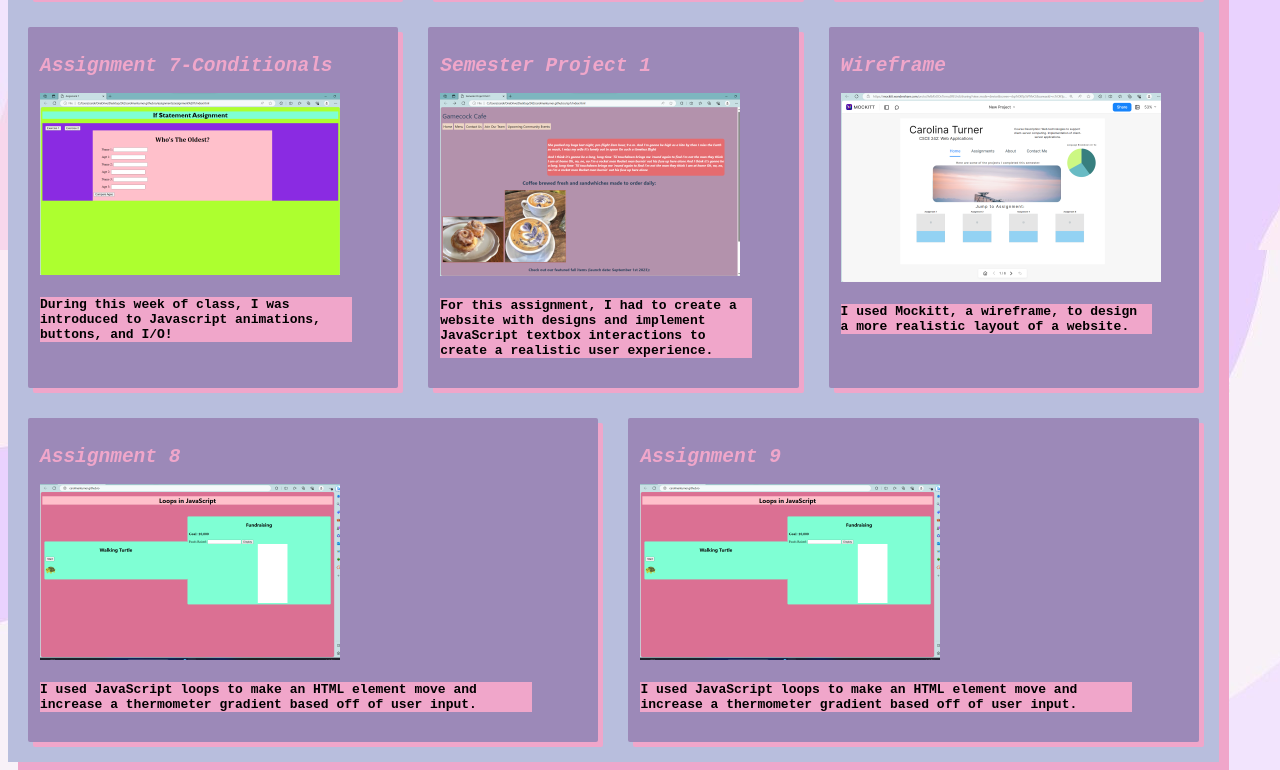
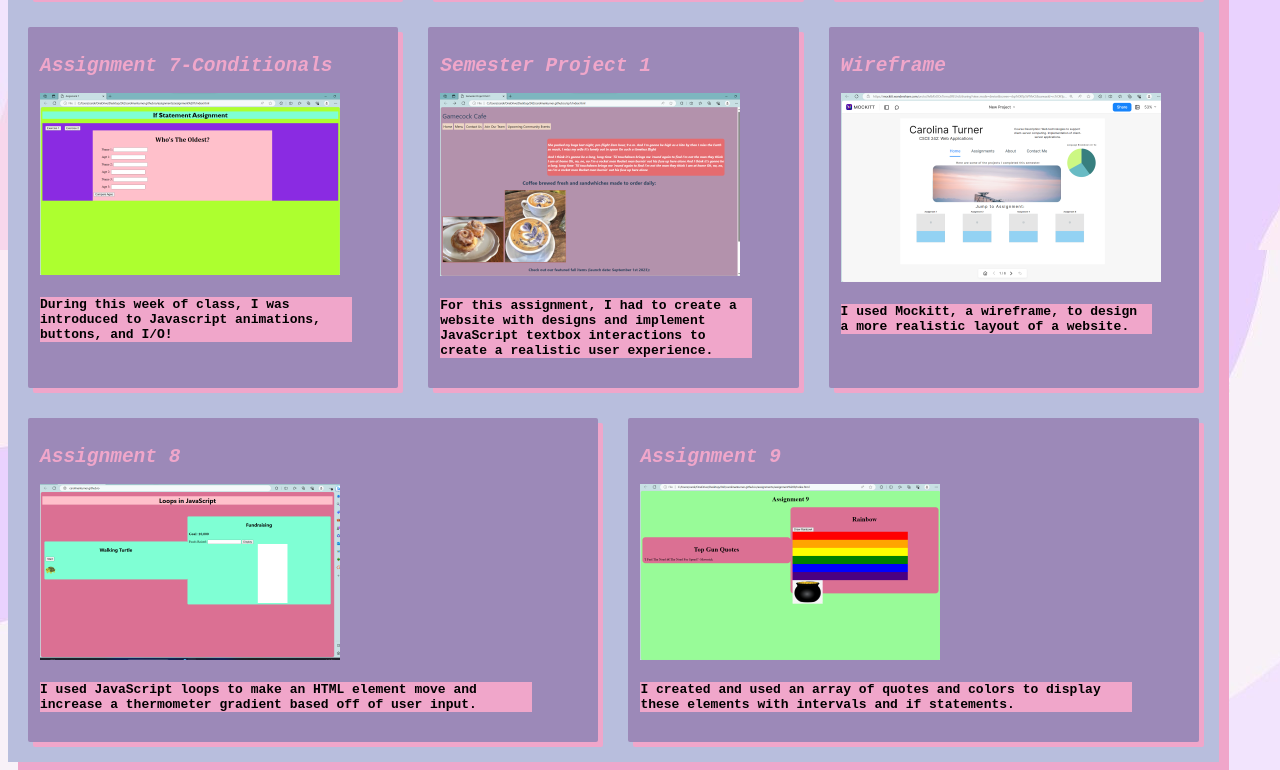
Before and after one commit to carolinanturner/carolinanturner.github.io, a plain HTML site: page index.html in a window 1280 px wide. Shown: the part 1085-1855 px from the top of the page. Drawn offline with Linux system fonts and the light colour scheme.

Commit message:
adding assignment 9!

```diff
--- a/index.html
+++ b/index.html
@@ -95,9 +95,9 @@
                 </section>
                 <section class="col1of4">
                     <a href="assignments/assignment 9/index.html"><h1>Assignment 9</h1></a>
-                    <a href="assignments/assignment 9/index.html"><img src="assignments/assignment 4/images/assignment8.png"></a>
+                    <a href="assignments/assignment 9/index.html"><img src="assignments/assignment 4/images/assignment9.png"></a>
                     <section class="assignment-description">
-                    <h4>I used JavaScript loops to make an HTML element move and increase a thermometer gradient based off of user input.</h4>
+                    <h4>I created and used an array of quotes and colors to display these elements with intervals and if statements.</h4>
                 </section>
                 </section>
             </div>
```
Also changed, not shown: assignments/assignment 4/images/assignment9.png (added).
